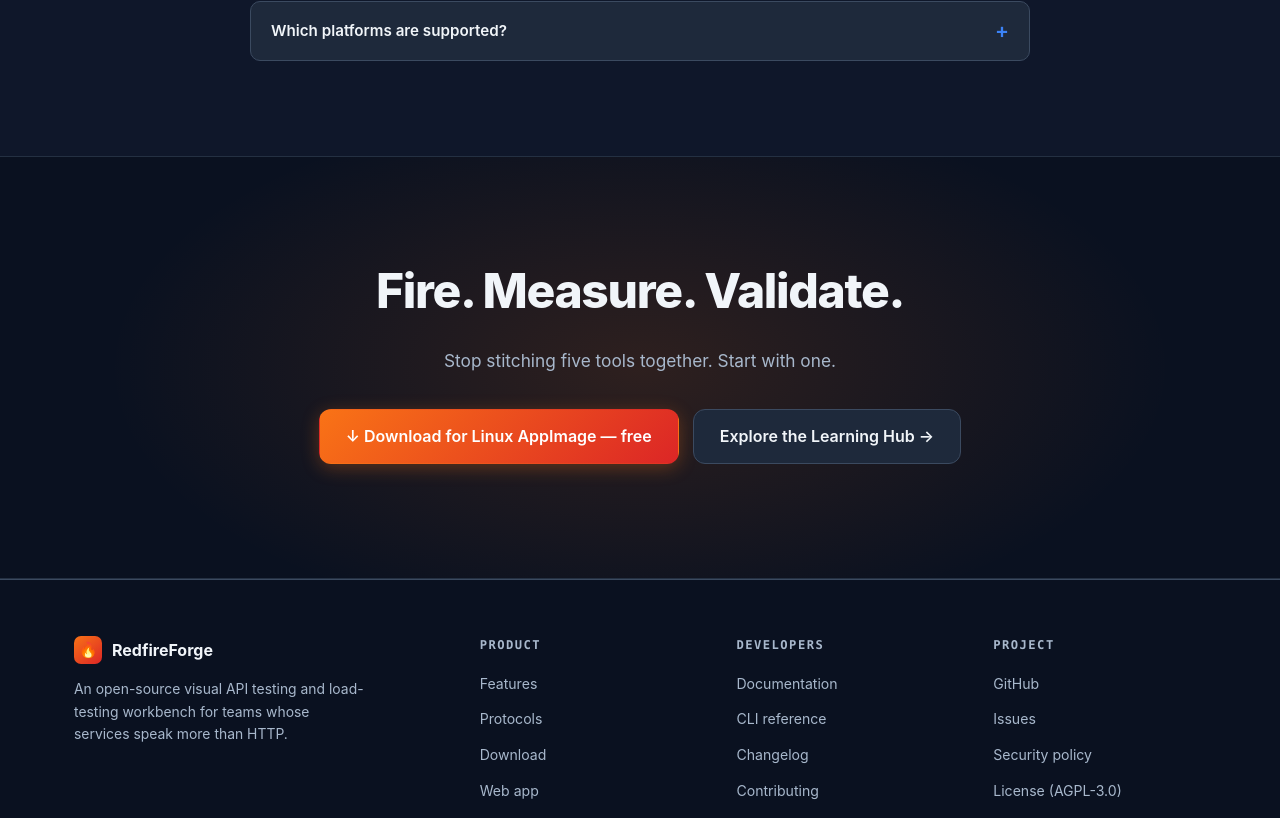
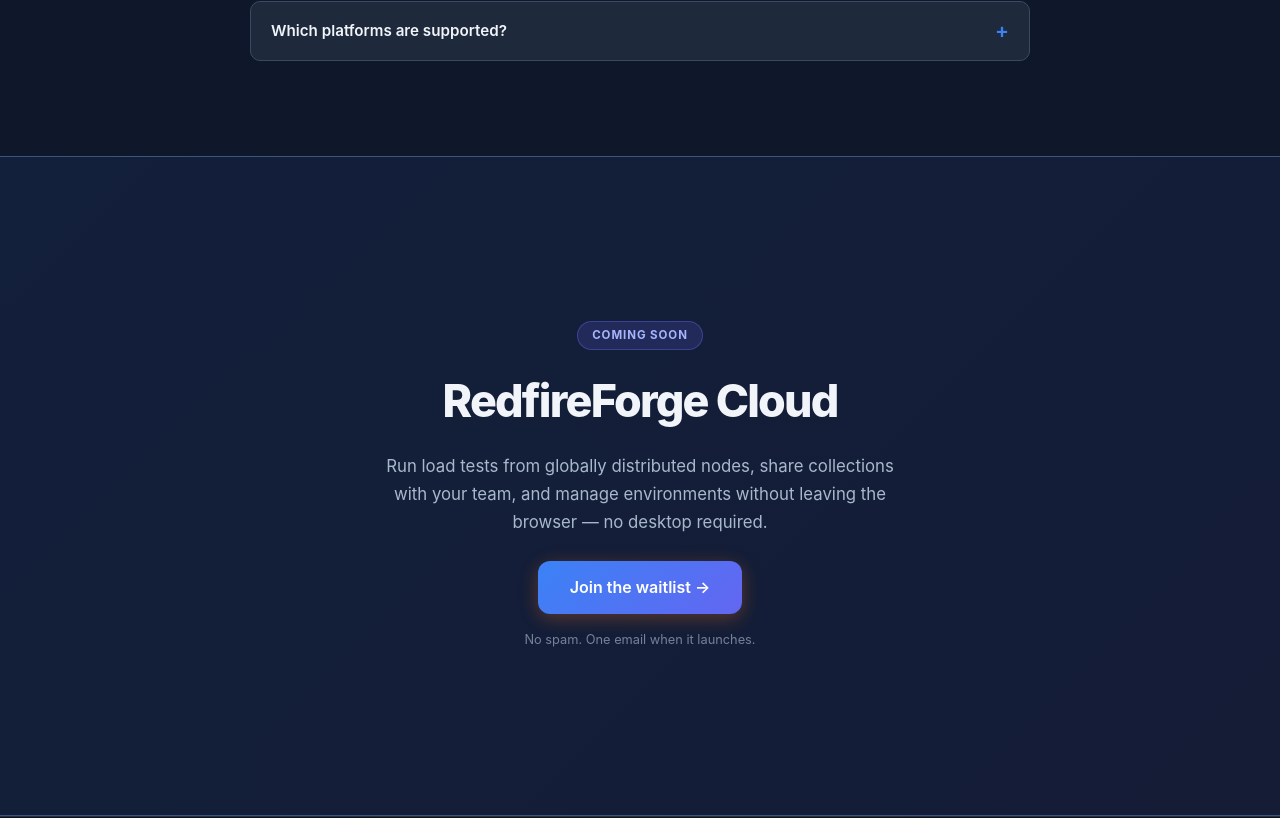
Before and after one commit to redfireforge/redfireforge.com, a React (Vite) app: page / in a window 1280 px wide. Shown: the part 10621-11439 px from the top of the page. Built offline with nearby package versions, Linux system fonts and the light colour scheme; no server answers.

Commit message:
feat: add RedfireForge Cloud waitlist CTA section
Adds a waitlist section between FAQ and Final CTA, linking to the
Tally.so form for "Get notified when RedfireForge Cloud launches".
Captures early interest from HN/Product Hunt traffic before cloud
is built.

```diff
--- a/src/pages/LandingPage.tsx
+++ b/src/pages/LandingPage.tsx
@@ -717,6 +717,32 @@
   );
 }
 
+const WAITLIST_URL = 'https://tally.so/r/lbErXW';
+
+function WaitlistCta() {
+  return (
+    <section className="lp-section lp-waitlist">
+      <div className="lp-wrap waitlist-inner">
+        <div className="waitlist-badge">Coming soon</div>
+        <h2 className="waitlist-heading">RedfireForge Cloud</h2>
+        <p className="waitlist-sub">
+          Run load tests from globally distributed nodes, share collections with your team,
+          and manage environments without leaving the browser — no desktop required.
+        </p>
+        <a
+          href={WAITLIST_URL}
+          target="_blank"
+          rel="noopener noreferrer"
+          className="lp-btn lp-btn-primary lp-btn-lg waitlist-btn"
+        >
+          Join the waitlist →
+        </a>
+        <p className="waitlist-note">No spam. One email when it launches.</p>
+      </div>
+    </section>
+  );
+}
+
 function FinalCta() {
   const { detected, primaryUrl } = useLatestRelease();
   const mainHref = primaryUrl ?? `${GITHUB_RELEASES}/latest`;
@@ -812,6 +838,7 @@
       <CliSection />
       <DownloadSection />
       <FaqSection />
+      <WaitlistCta />
       <FinalCta />
       <SiteFooter />
     </>
--- a/src/styles/landing.css
+++ b/src/styles/landing.css
@@ -1043,3 +1043,71 @@
     overflow-x: auto;
   }
 }
+
+/* ── Waitlist CTA ─────────────────────────────────────────── */
+.lp-waitlist {
+  background: linear-gradient(135deg,
+    color-mix(in srgb, #3b82f6 8%, var(--bg)) 0%,
+    color-mix(in srgb, #6366f1 6%, var(--bg)) 100%);
+  border-top: 1px solid color-mix(in srgb, #3b82f6 20%, var(--border));
+  border-bottom: 1px solid color-mix(in srgb, #3b82f6 20%, var(--border));
+}
+
+.waitlist-inner {
+  display: flex;
+  flex-direction: column;
+  align-items: center;
+  text-align: center;
+  gap: 16px;
+  padding: 80px 24px;
+}
+
+.waitlist-badge {
+  display: inline-block;
+  padding: 4px 14px;
+  border-radius: 20px;
+  font-size: 0.72rem;
+  font-weight: 700;
+  letter-spacing: 0.08em;
+  text-transform: uppercase;
+  background: color-mix(in srgb, #6366f1 18%, transparent);
+  border: 1px solid color-mix(in srgb, #6366f1 40%, transparent);
+  color: #a5b4fc;
+}
+
+.waitlist-heading {
+  font-size: clamp(1.8rem, 4vw, 2.8rem);
+  font-weight: 800;
+  letter-spacing: -0.04em;
+  color: var(--text);
+  margin: 0;
+}
+
+.waitlist-sub {
+  max-width: 540px;
+  font-size: 1.05rem;
+  line-height: 1.65;
+  color: var(--text-muted);
+  margin: 0;
+}
+
+.waitlist-btn {
+  margin-top: 8px;
+  background: linear-gradient(135deg, #3b82f6, #6366f1);
+  border: none;
+  font-size: 1rem;
+  padding: 14px 32px;
+}
+
+.waitlist-btn:hover {
+  background: linear-gradient(135deg, #2563eb, #4f46e5);
+  transform: translateY(-1px);
+  box-shadow: 0 8px 24px rgba(99, 102, 241, 0.35);
+}
+
+.waitlist-note {
+  font-size: 0.8rem;
+  color: var(--text-muted);
+  opacity: 0.65;
+  margin: 0;
+}
```
